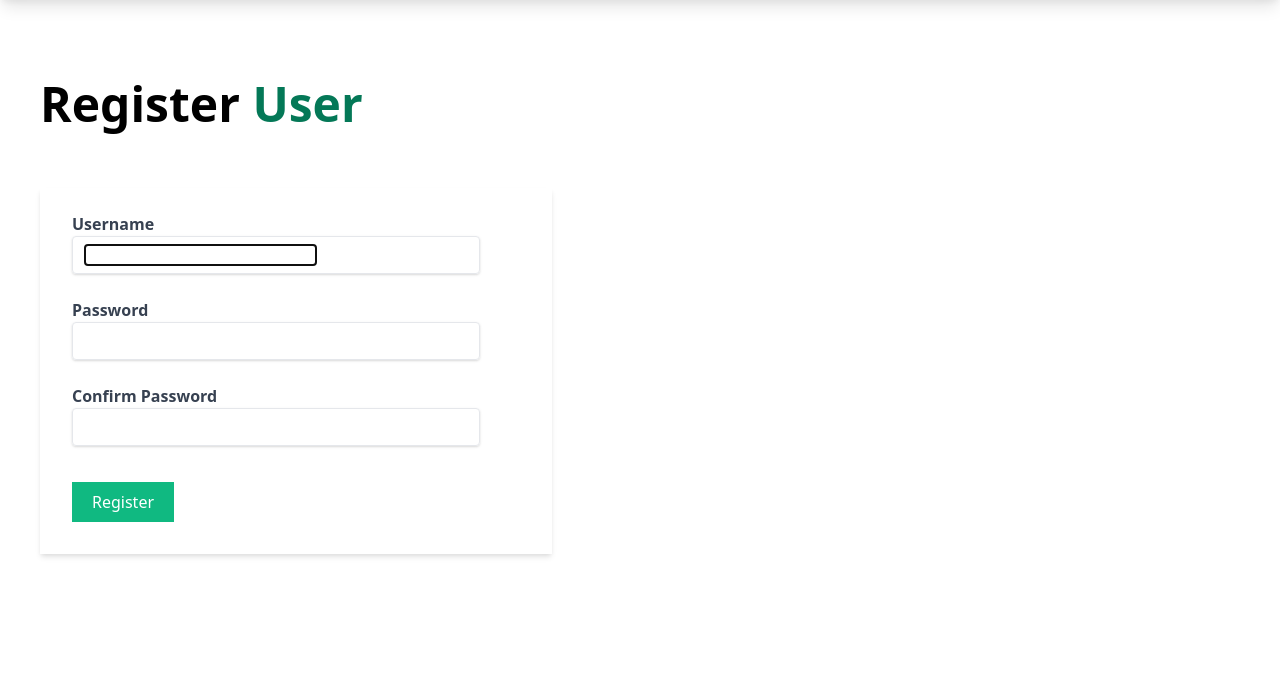
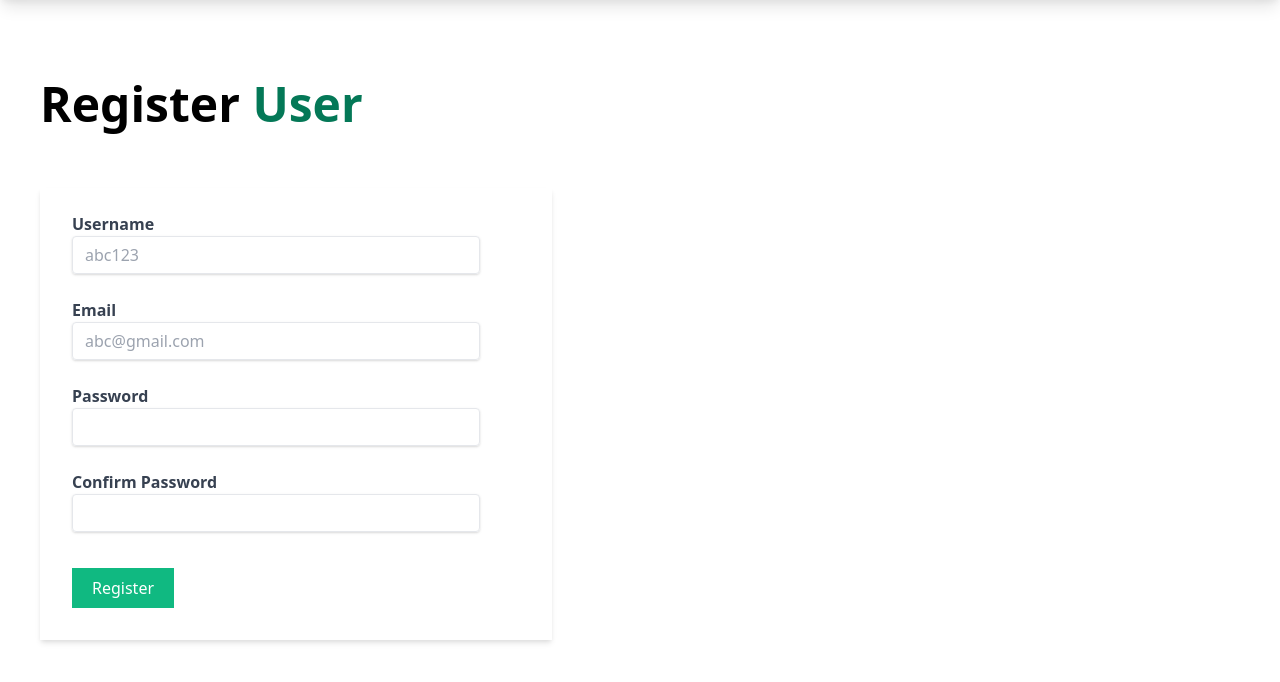
Before and after one commit to a-anuj/django, a Django app: page /users/register/ in a window 1280 px wide. Shown: the part 64-746 px from the top of the page. Run offline with Django 4.2, Linux system fonts and the light colour scheme; style sheets or scripts are compiled from the project's sources.

Commit message:
styling the form components

```diff
--- a/mysite/users/forms.py
+++ b/mysite/users/forms.py
@@ -3,10 +3,10 @@ from django.contrib.auth.models import User
 from django import forms
 
 class NewUserForm(UserCreationForm):
-    email = forms.EmailField(required=True)
-    username = forms.CharField(required=True)
-    password1 = forms.CharField(required=True)
-    password2 = forms.CharField(required=True)
+    email = forms.EmailField(required=True, widget=forms.EmailInput(attrs={'class':'focus:outline-none','placeholder':'abc@gmail.com'}))
+    username = forms.CharField(required=True, widget=forms.TextInput(attrs={'class':'focus:outline-none','placeholder':'abc123'}))
+    password1 = forms.CharField(required=True, widget=forms.PasswordInput(attrs={'class':'focus:outline-none'}))
+    password2 = forms.CharField(required=True, widget=forms.PasswordInput(attrs={'class':'focus:outline-none'}))
 
     class Meta:
         model = User
--- a/mysite/users/templates/users/register.html
+++ b/mysite/users/templates/users/register.html
@@ -7,6 +7,14 @@
             <label class="block text-gray-700 text-md font-bold mb-4" for=""> Username
                 <div class="shadow appearance-none border rounded py-2 px-3 mr-10 text-gray-700 leading-tight">
                     {{form.username}}
+                </div>
+            </label>
+        </div>
+
+        <div class="mb-6">
+            <label class="block text-gray-700 text-md font-bold mb-4" for=""> Email
+                <div class="shadow appearance-none border rounded py-2 px-3 mr-10 text-gray-700 leading-tight">
+                    {{form.email}}
                 </div>
             </label>
         </div>
```
